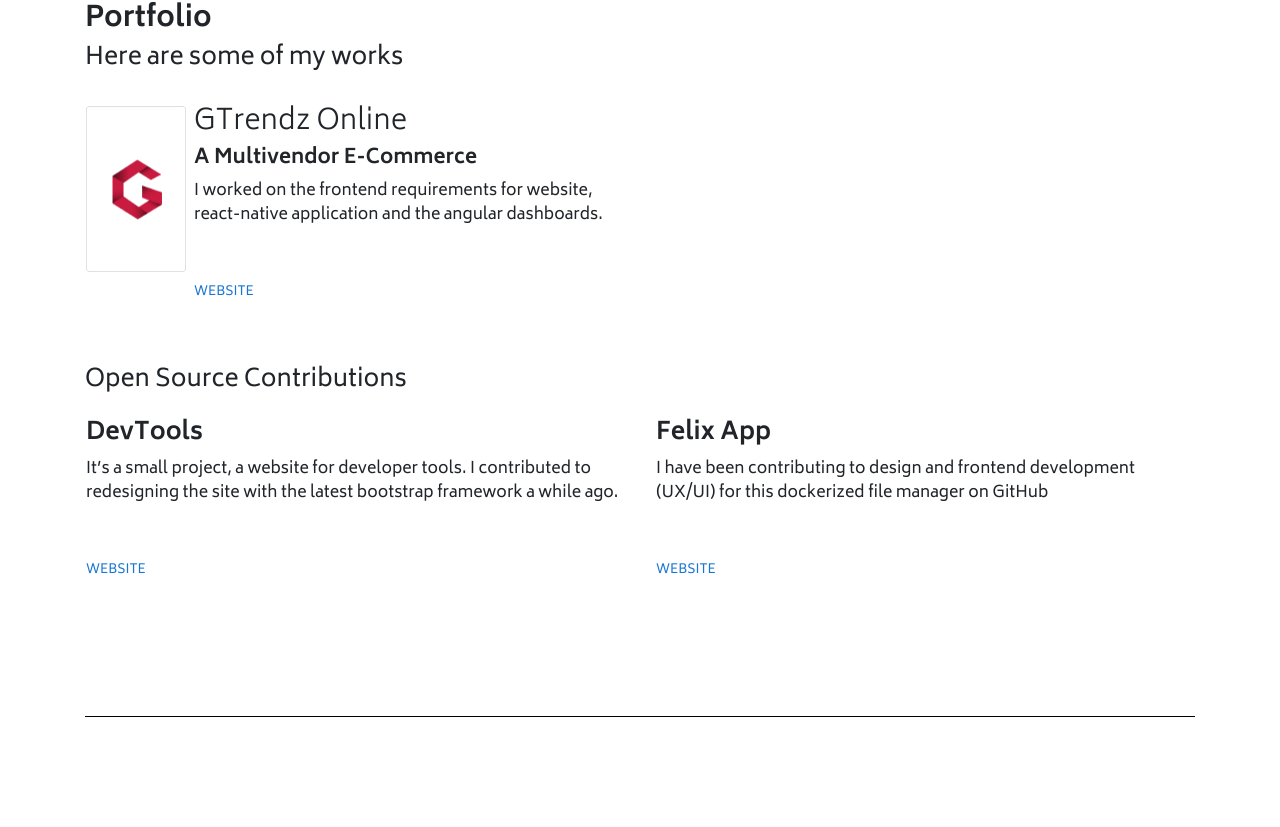
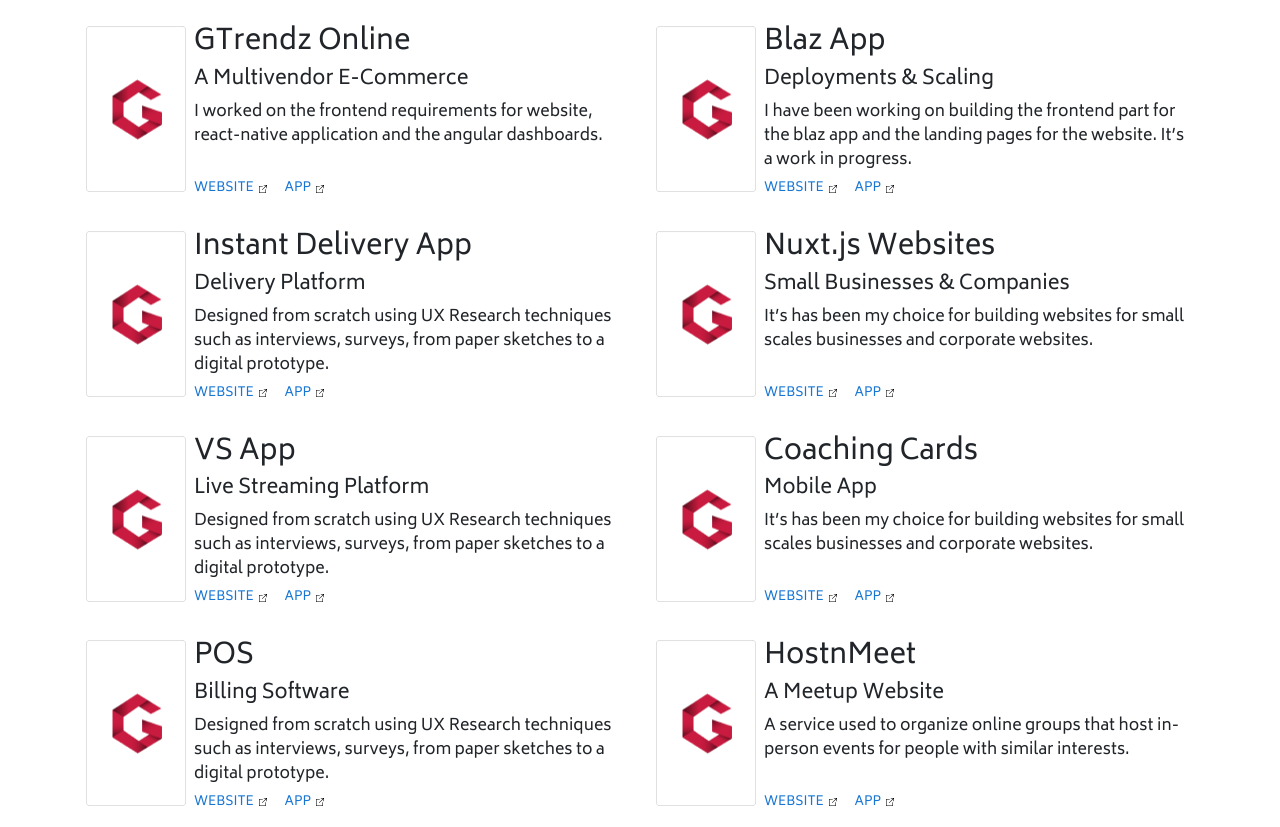
Before and after one commit to narenkram/Lance, a Nuxt app: page / in a window 1280 px wide. Shown: the part 933-1760 px from the top of the page. Built offline with nearby package versions, Linux system fonts and the light colour scheme.

Commit message:
update portfolio item

```diff
--- a/assets/style.scss
+++ b/assets/style.scss
@@ -50,27 +50,6 @@ $enable-deprecation-messages: true;
 html,
 body {
   scroll-behavior: smooth;
-}
-
-h1,
-h2,
-h3,
-h4,
-h5,
-h6 {
-  font-family: Biryani-Bold;
-}
-
-.FontLight {
-  font-family: Biryani-Light;
-}
-
-.FontRegular {
-  font-family: Biryani-Regular;
-}
-
-.FontMedium {
-  font-family: Biryani-SemiBold;
 }
 
 p,
@@ -139,12 +118,21 @@ hr {
 }
 .PortfolioItem_description {
   margin: 0;
-  height: 100px;
+  height: 75px;
   overflow: hidden;
 }
 .ProjectLink {
   text-transform: uppercase;
   font-size: 80%;
+  margin-right: 18px;
+  display: inline-flex;
+  flex-direction: row;
+  align-items: center;
+}
+.ProjectLink_img {
+  margin-left: 5px;
+  width: 8px;
+  height: 8px;
 }
 
 .Timeline_Item {
--- a/layouts/default.vue
+++ b/layouts/default.vue
@@ -12,7 +12,9 @@
 <script>
 export default {
   head: {
-    script: [{ src: "/js/scripts.js", type: "text/javascript" }]
+    script: [
+      { src: "/js/scripts.js", type: "text/javascript" },
+    ]
   }
 };
 </script>
--- a/pages/index.vue
+++ b/pages/index.vue
@@ -55,7 +55,7 @@
     <section id="portfolio">
       <div class="container">
         <h3>Portfolio</h3>
-        <h4 class="FontRegular">Here are some of my works</h4>
+        <h4>Here are some of my works</h4>
         <div class="row mt-3">
           <div class="col-12 col-sm-12 col-md-6 col-lg-6 p-3 p-sm-3 p-md-3 p-lg-3">
             <div class="PortfolioItem">
@@ -63,17 +63,178 @@
                 <img src="~/assets/images/gtrendz.png" alt />
               </div>
               <div class="PortfolioItem_body">
-                <h3 class="FontLight">GTrendz Online</h3>
+                <h3>GTrendz Online</h3>
                 <h5>A Multivendor E-Commerce</h5>
                 <p
                   class="PortfolioItem_description"
                 >I worked on the frontend requirements for website, react-native application and the angular dashboards.</p>
-                <a href="https://gtrendz.online" rel="no-follow" class="ProjectLink">website</a>
+                <a href="https://gtrendz.online" rel="no-follow" class="ProjectLink">
+                  website
+                  <img src="~/assets/icons/link.svg" class="ProjectLink_img" />
+                </a>
+                <a href="https://gtrendz.online" rel="no-follow" class="ProjectLink">
+                  App
+                  <img src="~/assets/icons/link.svg" class="ProjectLink_img" />
+                </a>
+              </div>
+            </div>
+          </div>
+          <div class="col-12 col-sm-12 col-md-6 col-lg-6 p-3 p-sm-3 p-md-3 p-lg-3">
+            <div class="PortfolioItem">
+              <div class="PortfolioItem_img">
+                <img src="~/assets/images/gtrendz.png" alt />
+              </div>
+              <div class="PortfolioItem_body">
+                <h3>Blaz App</h3>
+                <h5>Deployments & Scaling</h5>
+                <p
+                  class="PortfolioItem_description"
+                >I have been working on building the frontend part for the blaz app and the landing pages for the website. It’s a work in progress.</p>
+                <a href="https://gtrendz.online" rel="no-follow" class="ProjectLink">
+                  website
+                  <img src="~/assets/icons/link.svg" class="ProjectLink_img" />
+                </a>
+                <a href="https://gtrendz.online" rel="no-follow" class="ProjectLink">
+                  App
+                  <img src="~/assets/icons/link.svg" class="ProjectLink_img" />
+                </a>
+              </div>
+            </div>
+          </div>
+          <div class="col-12 col-sm-12 col-md-6 col-lg-6 p-3 p-sm-3 p-md-3 p-lg-3">
+            <div class="PortfolioItem">
+              <div class="PortfolioItem_img">
+                <img src="~/assets/images/gtrendz.png" alt />
+              </div>
+              <div class="PortfolioItem_body">
+                <h3>Instant Delivery App</h3>
+                <h5>Delivery Platform</h5>
+                <p
+                  class="PortfolioItem_description"
+                >Designed from scratch using UX Research techniques such as interviews, surveys, from paper sketches to a digital prototype.</p>
+                <a href="https://gtrendz.online" rel="no-follow" class="ProjectLink">
+                  website
+                  <img src="~/assets/icons/link.svg" class="ProjectLink_img" />
+                </a>
+                <a href="https://gtrendz.online" rel="no-follow" class="ProjectLink">
+                  App
+                  <img src="~/assets/icons/link.svg" class="ProjectLink_img" />
+                </a>
+              </div>
+            </div>
+          </div>
+          <div class="col-12 col-sm-12 col-md-6 col-lg-6 p-3 p-sm-3 p-md-3 p-lg-3">
+            <div class="PortfolioItem">
+              <div class="PortfolioItem_img">
+                <img src="~/assets/images/gtrendz.png" alt />
+              </div>
+              <div class="PortfolioItem_body">
+                <h3>Nuxt.js Websites</h3>
+                <h5>Small Businesses & Companies</h5>
+                <p
+                  class="PortfolioItem_description"
+                >It’s has been my choice for building websites for small scales businesses and corporate websites.</p>
+                <a href="https://gtrendz.online" rel="no-follow" class="ProjectLink">
+                  website
+                  <img src="~/assets/icons/link.svg" class="ProjectLink_img" />
+                </a>
+                <a href="https://gtrendz.online" rel="no-follow" class="ProjectLink">
+                  App
+                  <img src="~/assets/icons/link.svg" class="ProjectLink_img" />
+                </a>
+              </div>
+            </div>
+          </div>
+          <div class="col-12 col-sm-12 col-md-6 col-lg-6 p-3 p-sm-3 p-md-3 p-lg-3">
+            <div class="PortfolioItem">
+              <div class="PortfolioItem_img">
+                <img src="~/assets/images/gtrendz.png" alt />
+              </div>
+              <div class="PortfolioItem_body">
+                <h3>VS App</h3>
+                <h5>Live Streaming Platform</h5>
+                <p
+                  class="PortfolioItem_description"
+                >Designed from scratch using UX Research techniques such as interviews, surveys, from paper sketches to a digital prototype.</p>
+                <a href="https://gtrendz.online" rel="no-follow" class="ProjectLink">
+                  website
+                  <img src="~/assets/icons/link.svg" class="ProjectLink_img" />
+                </a>
+                <a href="https://gtrendz.online" rel="no-follow" class="ProjectLink">
+                  App
+                  <img src="~/assets/icons/link.svg" class="ProjectLink_img" />
+                </a>
+              </div>
+            </div>
+          </div>
+          <div class="col-12 col-sm-12 col-md-6 col-lg-6 p-3 p-sm-3 p-md-3 p-lg-3">
+            <div class="PortfolioItem">
+              <div class="PortfolioItem_img">
+                <img src="~/assets/images/gtrendz.png" alt />
+              </div>
+              <div class="PortfolioItem_body">
+                <h3>Coaching Cards</h3>
+                <h5>Mobile App</h5>
+                <p
+                  class="PortfolioItem_description"
+                >It’s has been my choice for building websites for small scales businesses and corporate websites.</p>
+                <a href="https://gtrendz.online" rel="no-follow" class="ProjectLink">
+                  website
+                  <img src="~/assets/icons/link.svg" class="ProjectLink_img" />
+                </a>
+                <a href="https://gtrendz.online" rel="no-follow" class="ProjectLink">
+                  App
+                  <img src="~/assets/icons/link.svg" class="ProjectLink_img" />
+                </a>
+              </div>
+            </div>
+          </div>
+          <div class="col-12 col-sm-12 col-md-6 col-lg-6 p-3 p-sm-3 p-md-3 p-lg-3">
+            <div class="PortfolioItem">
+              <div class="PortfolioItem_img">
+                <img src="~/assets/images/gtrendz.png" alt />
+              </div>
+              <div class="PortfolioItem_body">
+                <h3>POS</h3>
+                <h5>Billing Software</h5>
+                <p
+                  class="PortfolioItem_description"
+                >Designed from scratch using UX Research techniques such as interviews, surveys, from paper sketches to a digital prototype.</p>
+                <a href="https://gtrendz.online" rel="no-follow" class="ProjectLink">
+                  website
+                  <img src="~/assets/icons/link.svg" class="ProjectLink_img" />
+                </a>
+                <a href="https://gtrendz.online" rel="no-follow" class="ProjectLink">
+                  App
+                  <img src="~/assets/icons/link.svg" class="ProjectLink_img" />
+                </a>
+              </div>
+            </div>
+          </div>
+          <div class="col-12 col-sm-12 col-md-6 col-lg-6 p-3 p-sm-3 p-md-3 p-lg-3">
+            <div class="PortfolioItem">
+              <div class="PortfolioItem_img">
+                <img src="~/assets/images/gtrendz.png" alt />
+              </div>
+              <div class="PortfolioItem_body">
+                <h3>HostnMeet</h3>
+                <h5>A Meetup Website</h5>
+                <p
+                  class="PortfolioItem_description"
+                >A service used to organize online groups that host in-person events for people with similar interests.</p>
+                <a href="https://gtrendz.online" rel="no-follow" class="ProjectLink">
+                  website
+                  <img src="~/assets/icons/link.svg" class="ProjectLink_img" />
+                </a>
+                <a href="https://gtrendz.online" rel="no-follow" class="ProjectLink">
+                  App
+                  <img src="~/assets/icons/link.svg" class="ProjectLink_img" />
+                </a>
               </div>
             </div>
           </div>
         </div>
-        <h4 class="FontRegular mt-5">Open Source Contributions</h4>
+        <h4 class="mt-5">Open Source Contributions</h4>
         <div class="row mt-1">
           <div class="col-12 col-sm-12 col-md-6 col-lg-6 p-3 p-sm-3 p-md-3 p-lg-3">
             <div class="OpenSource_item">
@@ -102,46 +263,8 @@
     <section>
       <div class="container">
         <h3>Case Study</h3>
-        <h4 class="FontRegular">Explore the case studies of my projects</h4>
+        <h4>Explore the case studies of my projects</h4>
 
-        <div id="CaseStudy" class="carousel slide" data-ride="carousel">
-          <ol class="carousel-indicators">
-            <li data-target="#CaseStudy" data-slide-to="0" class="active"></li>
-            <li data-target="#CaseStudy" data-slide-to="1"></li>
-            <li data-target="#CaseStudy" data-slide-to="2"></li>
-          </ol>
-          <div class="carousel-inner" role="listbox">
-            <div class="carousel-item active">
-              <img data-src="holder.js/900x500/auto/#777:#555/text:First slide" alt="First slide" />
-              <div class="carousel-caption d-none d-md-block">
-                <h3>Title</h3>
-                <p>Description</p>
-              </div>
-            </div>
-            <div class="carousel-item">
-              <img data-src="holder.js/900x500/auto/#666:#444/text:Second slide" alt="Second slide" />
-              <div class="carousel-caption d-none d-md-block">
-                <h3>Title</h3>
-                <p>Description</p>
-              </div>
-            </div>
-            <div class="carousel-item">
-              <img data-src="holder.js/900x500/auto/#666:#444/text:Third slide" alt="Third slide" />
-              <div class="carousel-caption d-none d-md-block">
-                <h3>Title</h3>
-                <p>Description</p>
-              </div>
-            </div>
-          </div>
-          <a class="carousel-control-prev" href="#CaseStudy" role="button" data-slide="prev">
-            <span class="carousel-control-prev-icon" aria-hidden="true"></span>
-            <span class="sr-only">Previous</span>
-          </a>
-          <a class="carousel-control-next" href="#CaseStudy" role="button" data-slide="next">
-            <span class="carousel-control-next-icon" aria-hidden="true"></span>
-            <span class="sr-only">Next</span>
-          </a>
-        </div>
       </div>
     </section>
     <div class="container">
@@ -153,7 +276,7 @@
 
         <div class="row">
           <div class="col-lg-6">
-            <h4 class="FontRegular">Timeline</h4>
+            <h4>Timeline</h4>
             <div class="Timeline">
               <div class="Timeline_Item">
                 <div class="Timeline_ItemYear">2020</div>
@@ -193,7 +316,7 @@
             </div>
           </div>
           <div class="col-lg-6">
-            <h4 class="FontRegular">About Me</h4>
+            <h4>About Me</h4>
             <p>I’m from Tamil Nadu, India. I love simple things that make a significant impact on people’s lives. I believe simple designs can be more powerful. I am determined to create a positive impact by creating the most simplistic design solutions for users.</p>
             <p>I dropped out of college and started a company called Aroliant with an old high school friend. I learned a lot from working with my team as a frontend developer. Working as a frontend developer, i got so inspired by the designers. That pointed me to my next profound interest in UX-design. I enrolled in the UX Design program with Udacity and have taken many steps towards my goal of making a positive impact. I have fallen in love with this new role as a UX Designer.</p>
             <p>Aside from all this, I enjoy Netflix, I’m into pop music, gaming, I consume podcasts, I love cycling, I’m passionate about solar projects, and I genuinely care about the environment.</p>
```
Also changed, not shown: assets/icons/link.svg (added).
